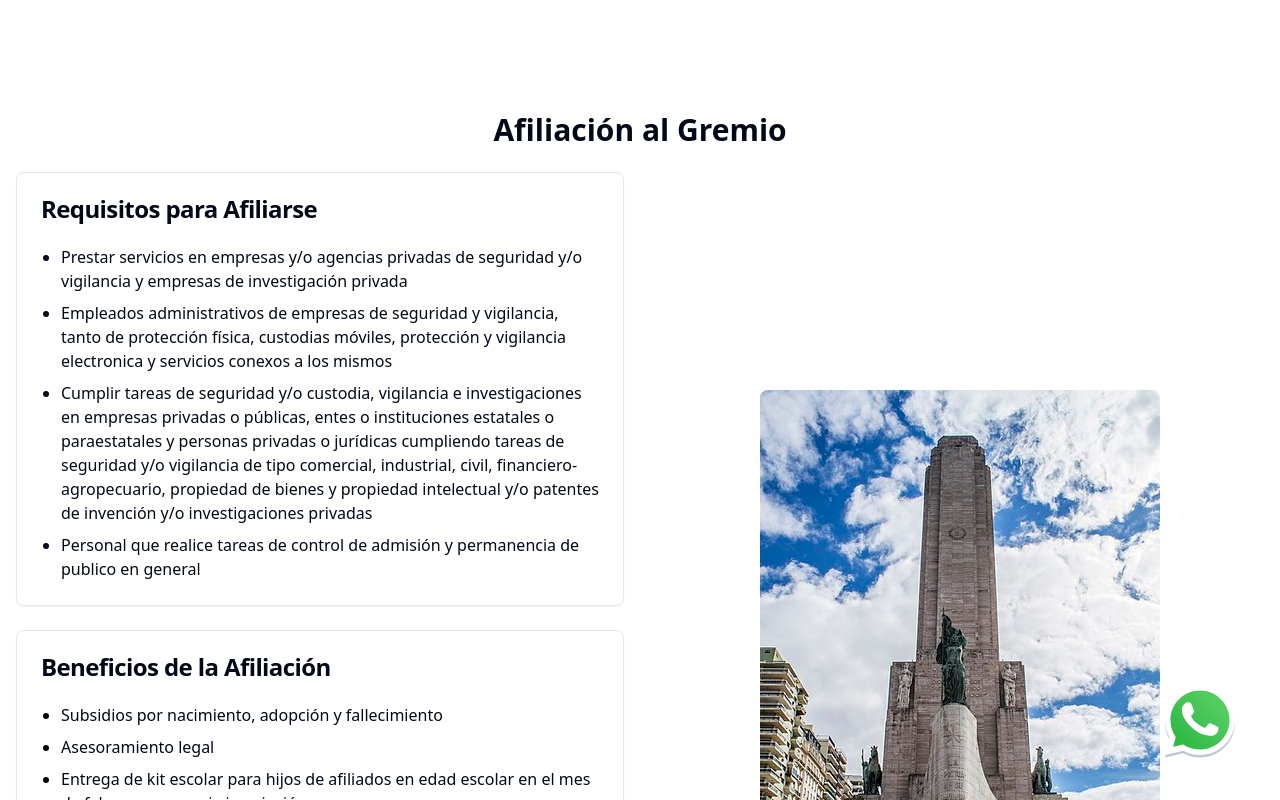
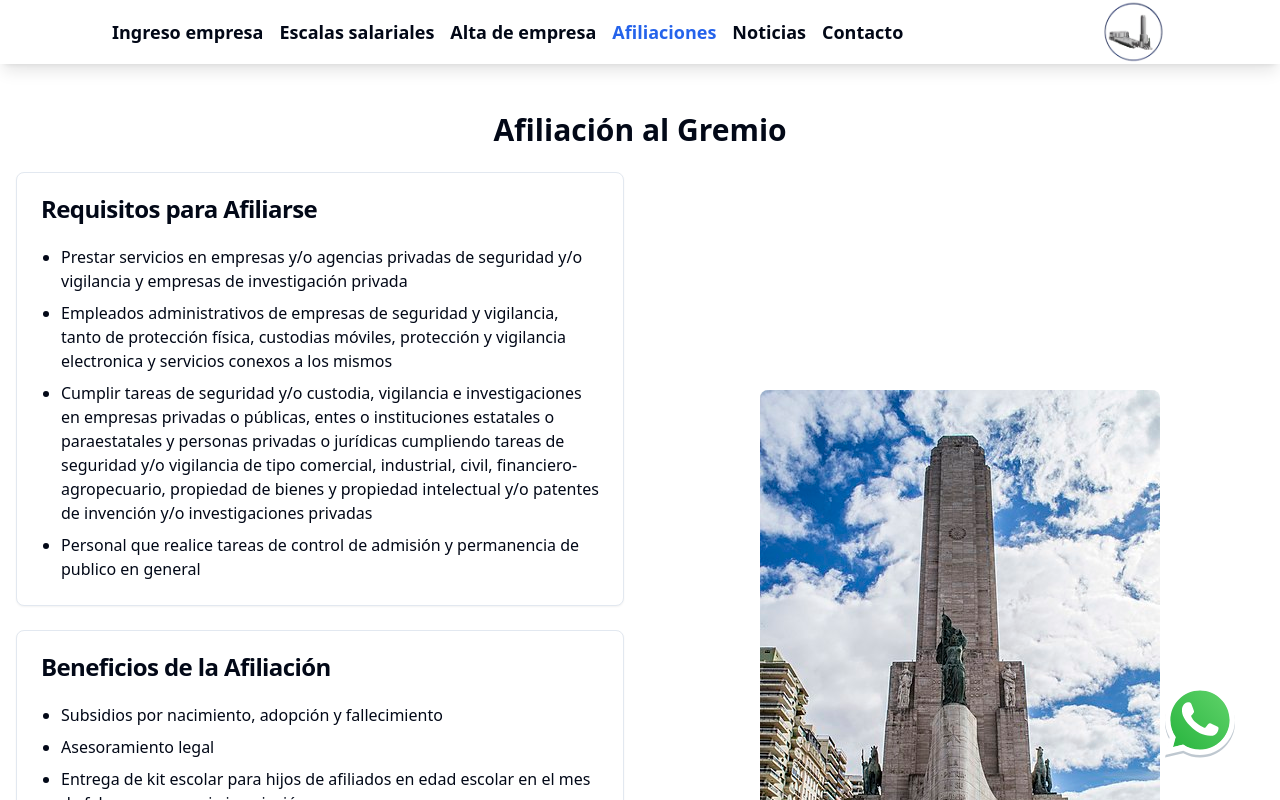
Before and after one commit to LumarSoft/uesevi-app, a Next.js app: page /afiliaciones in a window 1280 px wide. Shown: the top 800 px of the page. Built offline with nearby package versions, Linux system fonts and the light colour scheme; no server answers.

Commit message:
feat: pagina reanudada

```diff
--- a/src/app/(navbar)/layout.tsx
+++ b/src/app/(navbar)/layout.tsx
@@ -11,11 +11,11 @@ export default function ClientLayout({
   return (
     <ThemeProvider forcedTheme="light" attribute="class">
       <main className="overflow-x-hidden">
-        {/* <Navbar /> */}
+        <Navbar />
         <DropDownNav />
         {children}
         <WspLogo />
-        {/* <Footer /> */}
+        <Footer />
       </main>
     </ThemeProvider>
   );
--- a/src/app/(navbar)/page.tsx
+++ b/src/app/(navbar)/page.tsx
@@ -1,3 +1,4 @@
+import HomeModule from "@/modules/Client/Home";
 import UnderConstructionModule from "@/modules/Client/Home/Mantenimiento";
 import { BASE_API_URL } from "@/shared/providers/envProvider";
 
@@ -16,5 +17,5 @@ export default async function Home() {
 
   const data = resJSON.data;
 
-  return <UnderConstructionModule />;
+  return <HomeModule noticias={data} />;
 }
```
